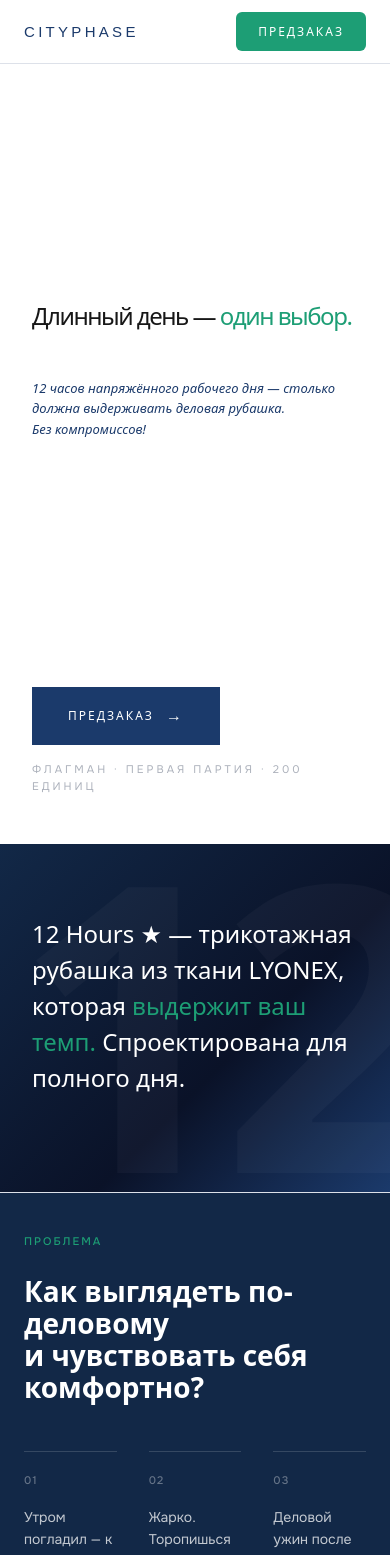
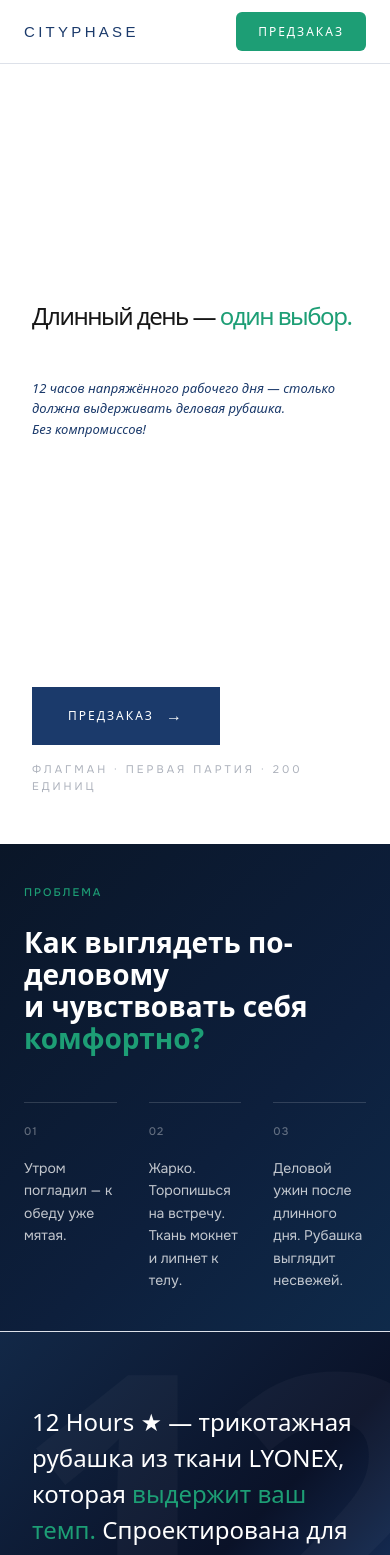
Before and after one commit to 1975pnv-lab/Cityphase, a Next.js app: page /12-hours in a window 390 px wide. Shown: the top 1555 px of the page. Built offline with nearby package versions, Linux system fonts and the light colour scheme.

Commit message:
fix: ПРОБЛЕМА вторым слайдом, фон и шрифт как S0, комфортно зелёным

```diff
--- a/app/12-hours/page.js
+++ b/app/12-hours/page.js
@@ -773,18 +773,11 @@ const PAGE_HTML = `<!-- NAV -->
   </div>
 </section>
 
-<!-- S1 SOLUTION — dark banner -->
-<section class="sec" id="s1">
-  <div class="s2-inner">
-    <p class="s2-text r2">12 Hours ★ — трикотажная рубашка из ткани LYONEX, которая <strong>выдержит ваш темп.</strong> Спроектирована для полного дня.</p>
-  </div>
-</section>
-
 
 <!-- S1.5 PROBLEM — dark, mirrors S1 style -->
-<section class="sec" id="s1b" style="background:var(--navy-dark);display:flex;flex-direction:column;justify-content:center;padding:clamp(40px,6vw,80px) clamp(24px,6vw,80px)">
+<section class="sec" id="s1b" style="background:linear-gradient(135deg,#0a1628 0%,#0d1f3c 60%,#0f2a4a 100%);display:flex;flex-direction:column;justify-content:center;padding:clamp(40px,6vw,80px) clamp(24px,6vw,80px)">
   <p style="font-family:var(--body);font-size:11px;font-weight:500;letter-spacing:0.18em;text-transform:uppercase;color:var(--teal);margin-bottom:24px" class="r">ПРОБЛЕМА</p>
-  <h2 style="font-family:var(--display);font-size:clamp(28px,4vw,52px);font-weight:700;color:#fff;line-height:1.15;max-width:820px;margin-bottom:48px" class="r">Как выглядеть по-деловому<br>и чувствовать себя комфортно?</h2>
+  <h2 style="font-family:var(--display);font-size:clamp(28px,4vw,52px);font-weight:700;color:#fff;line-height:1.15;max-width:820px;margin-bottom:48px" class="r">Как выглядеть по-деловому<br>и чувствовать себя <span style="color:var(--teal)">комфортно?</span></h2>
   <div style="display:grid;grid-template-columns:repeat(3,1fr);gap:32px;max-width:900px" class="r">
     <div style="border-top:1px solid rgba(255,255,255,0.15);padding-top:20px">
       <span style="font-size:11px;font-weight:500;color:rgba(255,255,255,0.35);letter-spacing:0.1em;display:block;margin-bottom:16px">01</span>
@@ -800,6 +793,15 @@ const PAGE_HTML = `<!-- NAV -->
     </div>
   </div>
 </section>
+
+<!-- S1 SOLUTION — dark banner -->
+<section class="sec" id="s1">
+  <div class="s2-inner">
+    <p class="s2-text r2">12 Hours ★ — трикотажная рубашка из ткани LYONEX, которая <strong>выдержит ваш темп.</strong> Спроектирована для полного дня.</p>
+  </div>
+</section>
+
+
 
 <!-- S2 FOR WHOM — portrait left, scenarios right -->
 <section class="sec" id="s2">
```
